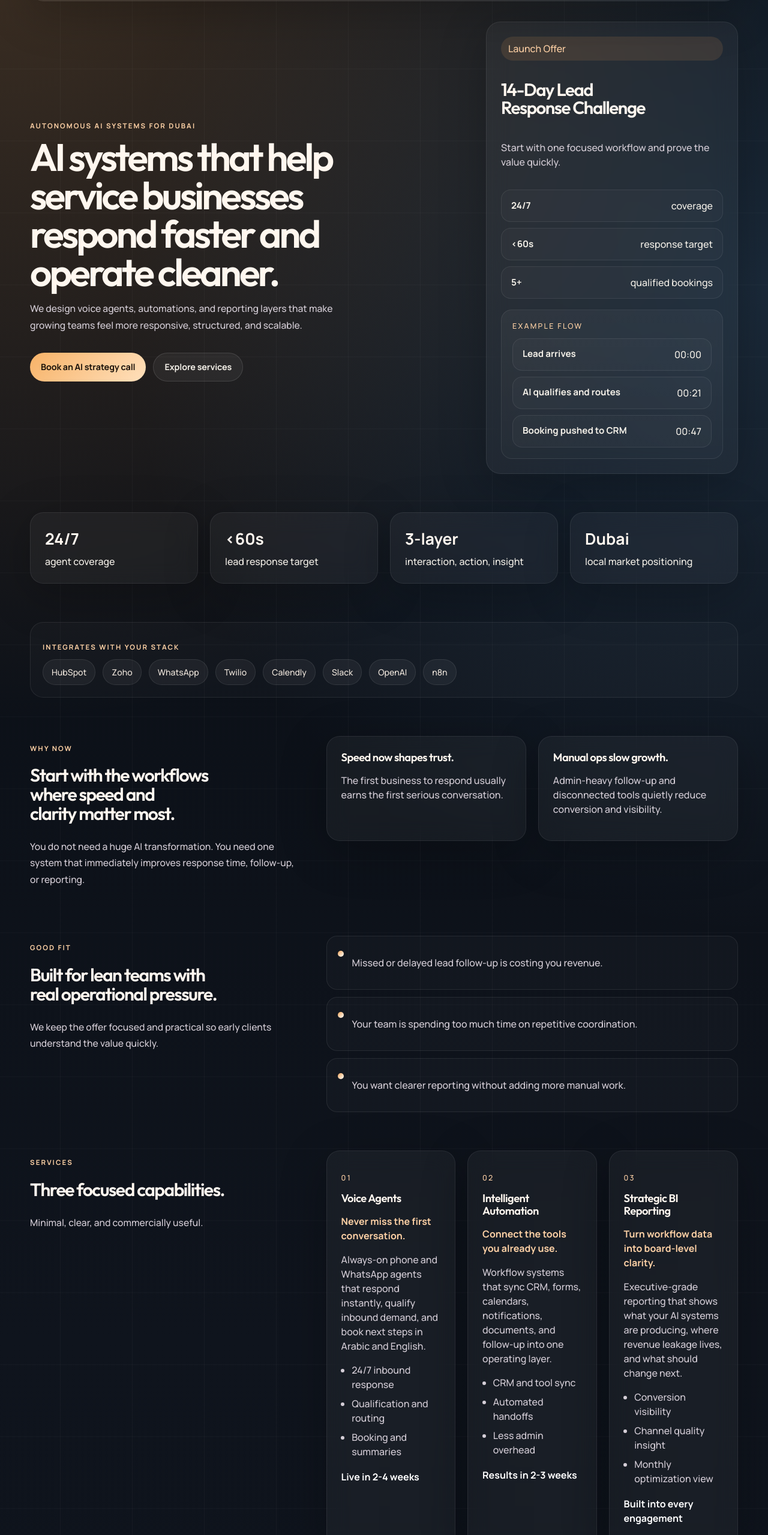
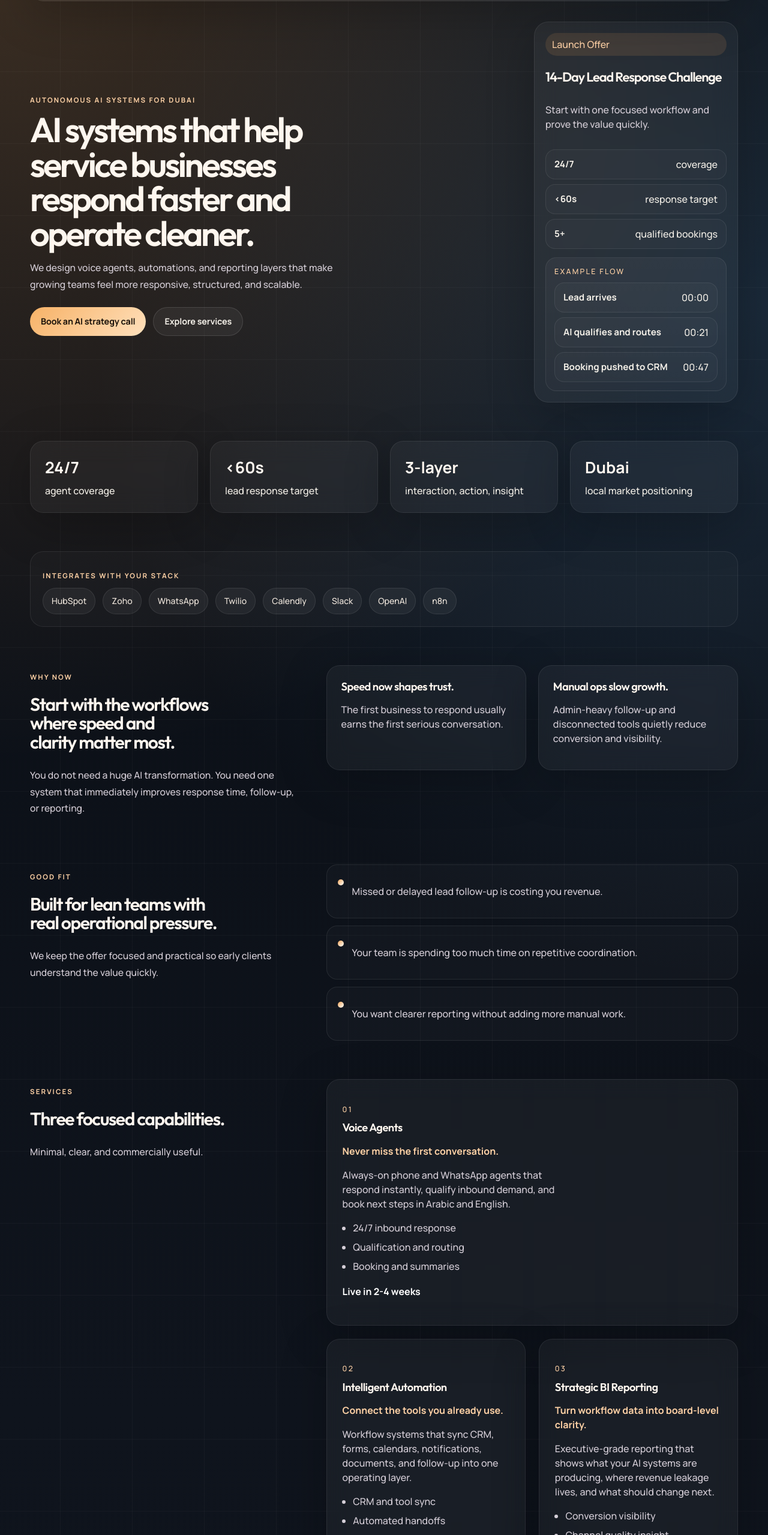
Before and after one commit to sagarr57/Automation_Startup, a React (Vite) app: page / in a window 1280 px wide. Shown: the part 107-2666 px from the top of the page at 60% size. Built offline with nearby package versions, Linux system fonts and the light colour scheme.

Commit message:
fix pixels

```diff
--- a/src/App.tsx
+++ b/src/App.tsx
@@ -178,9 +178,12 @@ function HomePage() {
           title="Three focused capabilities."
           description="Minimal, clear, and commercially useful."
         />
-        <div className="card-grid">
-          {serviceCards.map((service) => (
-            <article className="card" key={service.title}>
+        <div className="feature-card-grid">
+          {serviceCards.map((service, index) => (
+            <article
+              className={index === 0 ? "card feature-card feature-card-wide" : "card feature-card"}
+              key={service.title}
+            >
               <p className="mini-label">{service.index}</p>
               <h3>{service.title}</h3>
               <p className="card-tagline">{service.tagline}</p>
@@ -240,9 +243,12 @@ function HomePage() {
           title="Outcome-led positioning."
           description="Keep the proof simple and credible."
         />
-        <div className="card-grid">
-          {resultStories.map((story) => (
-            <article className="card" key={story.headline}>
+        <div className="feature-card-grid results-card-grid">
+          {resultStories.map((story, index) => (
+            <article
+              className={index === 0 ? "card result-card feature-card-wide" : "card result-card"}
+              key={story.headline}
+            >
               <p className="mini-label">
                 {story.category} / {story.vertical}
               </p>
--- a/src/styles.css
+++ b/src/styles.css
@@ -223,16 +223,17 @@ h3 {
 }
 
 .hero {
-  grid-template-columns: minmax(0, 1.15fr) minmax(320px, 420px);
-  min-height: 66vh;
+  grid-template-columns: minmax(0, 1.06fr) minmax(250px, 340px);
+  min-height: calc(100vh - 180px);
+  max-height: 760px;
   align-items: center;
-  gap: 56px;
+  gap: 32px;
 }
 
 .hero h1,
 .page-hero h1 {
-  font-size: clamp(2.6rem, 5vw, 4.6rem);
-  max-width: 13ch;
+  font-size: clamp(2.4rem, 4.5vw, 4rem);
+  max-width: 12ch;
 }
 
 .hero h1 {
@@ -256,36 +257,38 @@ h3 {
 }
 
 .hero-copy {
-  max-width: 760px;
+  max-width: 640px;
 }
 
 .hero-actions {
   display: flex;
   gap: 12px;
   flex-wrap: wrap;
-  margin-top: 32px;
+  margin-top: 24px;
 }
 
 .hero-panel {
   border-radius: 24px;
-  padding: 24px;
+  padding: 18px;
   display: grid;
-  gap: 18px;
+  gap: 14px;
+  max-width: 340px;
+  justify-self: end;
 }
 
 .hero-badge {
   display: inline-flex;
-  padding: 8px 12px;
+  padding: 7px 11px;
   border-radius: 999px;
   background: rgba(242, 166, 90, 0.12);
   color: var(--accent-soft);
-  margin-bottom: 16px;
+  margin-bottom: 10px;
 }
 
 .hero-panel h2 {
-  font-size: clamp(1.5rem, 2.3vw, 2.05rem);
+  font-size: clamp(1.2rem, 1.7vw, 1.6rem);
   font-weight: 560;
-  margin-bottom: 4px;
+  margin-bottom: 2px;
 }
 
 .stat-strip,
@@ -352,6 +355,38 @@ h3 {
   align-items: start;
 }
 
+.feature-card-grid {
+  display: grid;
+  grid-template-columns: repeat(2, minmax(0, 1fr));
+  gap: 22px;
+  align-items: stretch;
+}
+
+.feature-card {
+  min-height: 100%;
+  padding: 28px 26px;
+}
+
+.feature-card-wide {
+  grid-column: span 2;
+}
+
+.feature-card p,
+.feature-card li,
+.result-card p,
+.result-card li {
+  max-width: 36ch;
+}
+
+.feature-card h3,
+.result-card h3 {
+  font-size: 1.3rem;
+}
+
+.results-card-grid .result-card {
+  padding: 26px 24px;
+}
+
 .two-card-grid {
   display: grid;
   grid-template-columns: repeat(2, minmax(0, 1fr));
@@ -399,6 +434,12 @@ h3 {
   margin-top: 18px;
   color: #fff;
   font-weight: 700;
+}
+
+.result-card .mini-label,
+.feature-card .mini-label {
+  display: inline-block;
+  margin-bottom: 10px;
 }
 
 .large-card h2 {
@@ -510,7 +551,7 @@ h3 {
 
 .metric-stack {
   display: grid;
-  gap: 10px;
+  gap: 8px;
 }
 
 .metric-row,
@@ -521,7 +562,7 @@ h3 {
   gap: 16px;
   border: 1px solid var(--line-soft);
   border-radius: 16px;
-  padding: 14px 16px;
+  padding: 12px 14px;
   background: rgba(255, 255, 255, 0.025);
 }
 
@@ -532,10 +573,10 @@ h3 {
 
 .pipeline-card {
   display: grid;
-  gap: 10px;
+  gap: 8px;
   border: 1px solid var(--line-soft);
   border-radius: 18px;
-  padding: 18px;
+  padding: 14px;
   background: linear-gradient(180deg, rgba(255, 255, 255, 0.045), rgba(255, 255, 255, 0.02));
 }
 
@@ -638,6 +679,7 @@ h3 {
   .two-column,
   .card-grid,
   .services-grid,
+  .feature-card-grid,
   .two-card-grid,
   .challenge-grid,
   .process-grid,
@@ -656,7 +698,12 @@ h3 {
   .hero {
     min-height: auto;
     padding-top: 6px;
-    gap: 28px;
+    max-height: none;
+    gap: 24px;
+  }
+
+  .feature-card-wide {
+    grid-column: auto;
   }
 
   .cta-actions {
```
Also changed, not shown: 4 other files (tests, documents, lock files or other folders).
